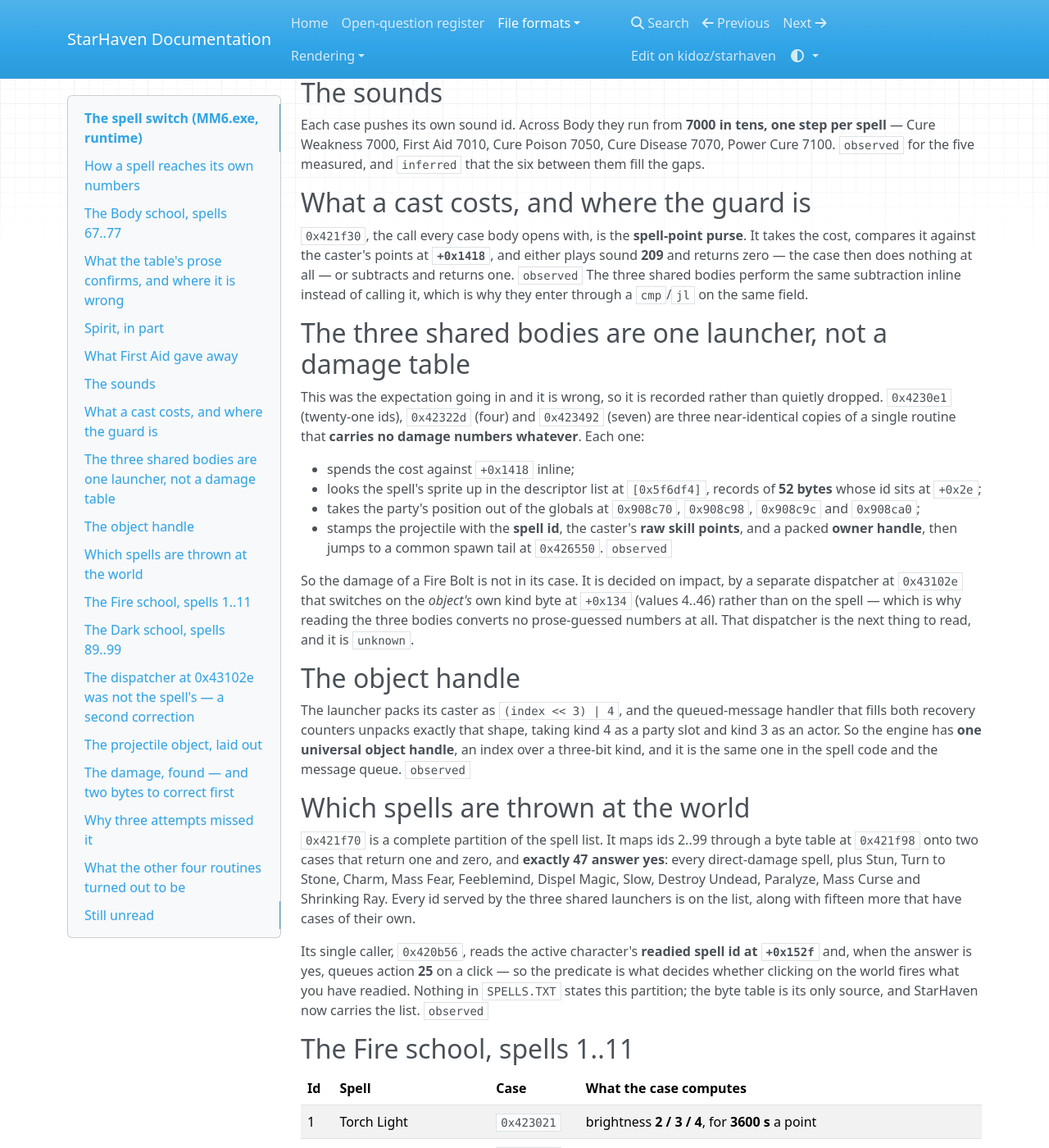
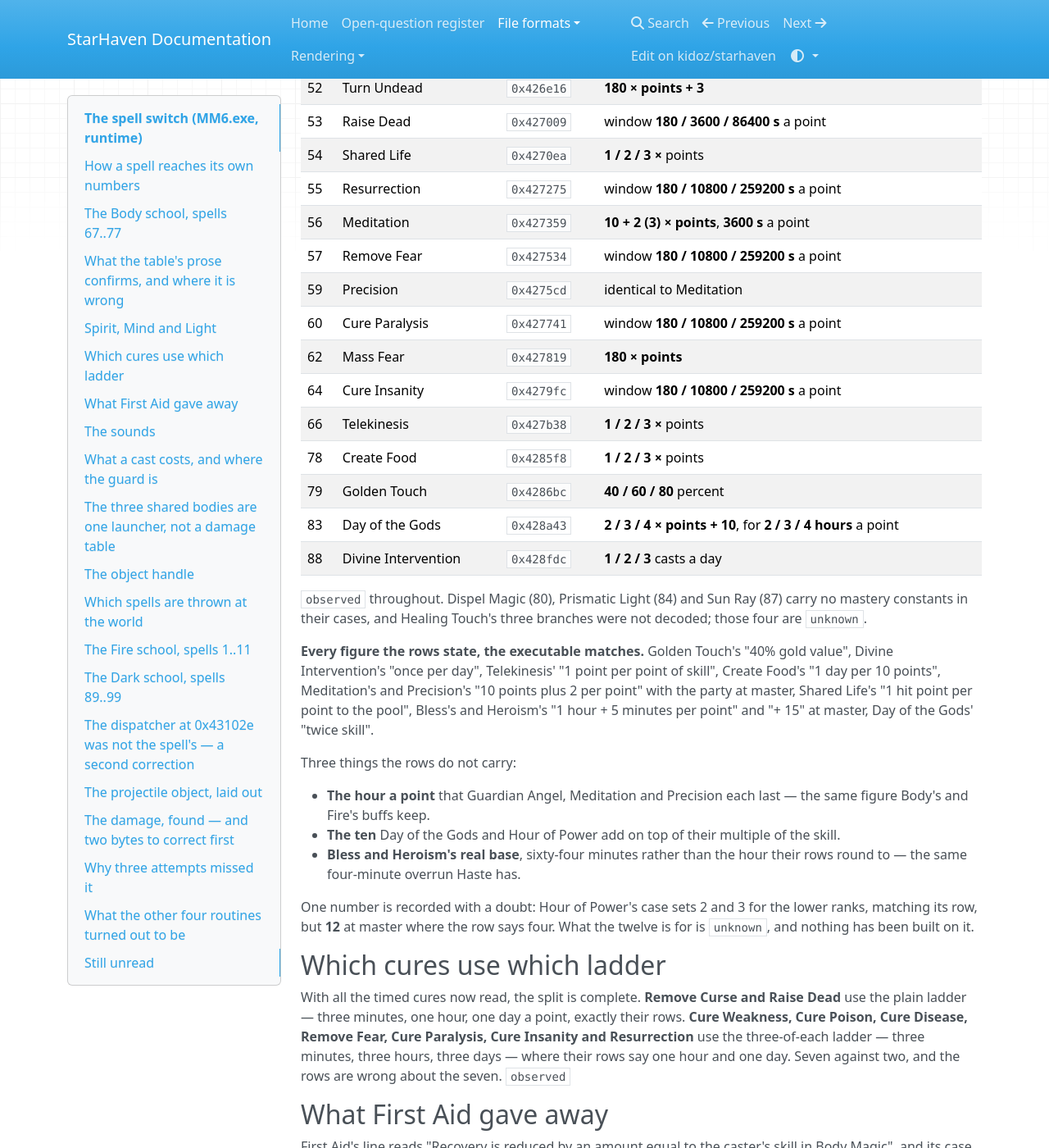
Before and after one commit to kidoz/starhaven, an MkDocs documentation site: the page built from docs/formats/spell-switch.md, in a window 1280 px wide and 1400 px high, scrolled down 2454 px. Shown: the whole window at 82% size. Built offline with MkDocs 1.6.1, drawn with Linux system fonts in a browser that asks for light colours; nearby versions of some CDN libraries; some of the changed text lies outside the part shown.

Commit message:
Read Spirit, Mind and Light and close the cure-ladder split

```diff
--- a/docs/formats/spell-switch.md
+++ b/docs/formats/spell-switch.md
@@ -94,16 +94,66 @@ executable's alone:
   their own rows use. So there are two ladders and the choice is per spell.
   StarHaven follows the executable for both. `observed`
 
-## Spirit, in part
+## Spirit, Mind and Light
 
-Read far enough to settle the ladder question and no further, so what is
-here is what is measured. **Lucky Day** (`0x42699c`) grants
-`10 + 2 × points`, `10 + 3` at expert, and reaches the whole party at
-master — the same shape Speed and Power take, and exactly what its row
-says. **Remove Curse**, **Raise Dead** and **Resurrection** are the three
-cures above. The school's remaining seven cases were not decoded to a
-standard worth recording, and are `unknown`; so are Mind's and Light's,
-which this sitting did not reach.
+| Id | Spell | Case | What the case computes |
+| --- | --- | --- | --- |
+| 46 | Bless | `0x4266e4` | `+points`, for **64 min + 5 a point**, 15 at master |
+| 47 | Healing Touch | `0x4268fa` | three branches; the amounts not decoded |
+| 48 | Lucky Day | `0x42698d` | **10 + 2 (expert 3) × points**, party at master |
+| 49 | Remove Curse | `0x426b01` | window **180 / 3600 / 86400 s** a point |
+| 50 | Guardian Angel | `0x426b97` | **3600 s** a point |
+| 51 | Heroism | `0x426c21` | identical to Bless |
+| 52 | Turn Undead | `0x426e16` | **180 × points + 3** |
+| 53 | Raise Dead | `0x427009` | window **180 / 3600 / 86400 s** a point |
+| 54 | Shared Life | `0x4270ea` | **1 / 2 / 3 ×** points |
+| 55 | Resurrection | `0x427275` | window **180 / 10800 / 259200 s** a point |
+| 56 | Meditation | `0x427359` | **10 + 2 (3) × points**, **3600 s** a point |
+| 57 | Remove Fear | `0x427534` | window **180 / 10800 / 259200 s** a point |
+| 59 | Precision | `0x4275cd` | identical to Meditation |
+| 60 | Cure Paralysis | `0x427741` | window **180 / 10800 / 259200 s** a point |
+| 62 | Mass Fear | `0x427819` | **180 × points** |
+| 64 | Cure Insanity | `0x4279fc` | window **180 / 10800 / 259200 s** a point |
+| 66 | Telekinesis | `0x427b38` | **1 / 2 / 3 ×** points |
+| 78 | Create Food | `0x4285f8` | **1 / 2 / 3 ×** points |
+| 79 | Golden Touch | `0x4286bc` | **40 / 60 / 80** percent |
+| 83 | Day of the Gods | `0x428a43` | **2 / 3 / 4 × points + 10**, for **2 / 3 / 4 hours** a point |
+| 88 | Divine Intervention | `0x428fdc` | **1 / 2 / 3** casts a day |
+
+`observed` throughout. Dispel Magic (80), Prismatic Light (84) and Sun Ray
+(87) carry no mastery constants in their cases, and Healing Touch's three
+branches were not decoded; those four are `unknown`.
+
+**Every figure the rows state, the executable matches.** Golden Touch's
+"40% gold value", Divine Intervention's "once per day", Telekinesis'
+"1 point per point of skill", Create Food's "1 day per 10 points",
+Meditation's and Precision's "10 points plus 2 per point" with the party at
+master, Shared Life's "1 hit point per point to the pool", Bless's and
+Heroism's "1 hour + 5 minutes per point" and "+ 15" at master, Day of the
+Gods' "twice skill".
+
+Three things the rows do not carry:
+
+- **The hour a point** that Guardian Angel, Meditation and Precision each
+  last — the same figure Body's and Fire's buffs keep.
+- **The ten** Day of the Gods and Hour of Power add on top of their
+  multiple of the skill.
+- **Bless and Heroism's real base**, sixty-four minutes rather than the hour
+  their rows round to — the same four-minute overrun Haste has.
+
+One number is recorded with a doubt: Hour of Power's case sets 2 and 3 for
+the lower ranks, matching its row, but **12** at master where the row says
+four. What the twelve is for is `unknown`, and nothing has been built on it.
+
+## Which cures use which ladder
+
+With all the timed cures now read, the split is complete. **Remove Curse and
+Raise Dead** use the plain ladder — three minutes, one hour, one day a
+point, exactly their rows. **Cure Weakness, Cure Poison, Cure Disease,
+Remove Fear, Cure Paralysis, Cure Insanity and Resurrection** use the
+three-of-each ladder — three minutes, three hours, three days — where their
+rows say one hour and one day. Seven against two, and the rows are wrong
+about the seven. `observed`
 
 ## What First Aid gave away
 
```
Also changed, not shown: other parts of docs/formats/spell-switch.md (+1 -1 lines), README.md (+11 -0 lines), 2 other files.
